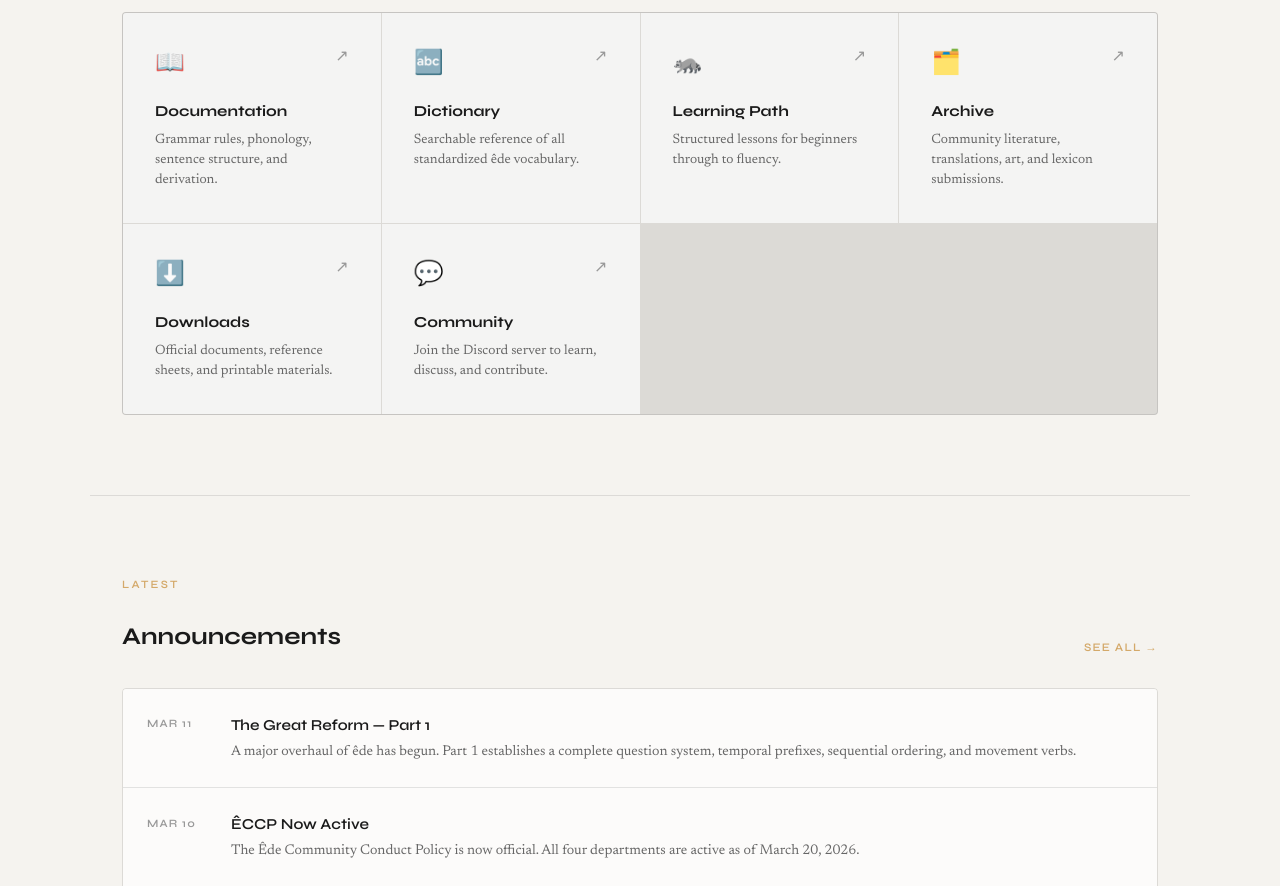
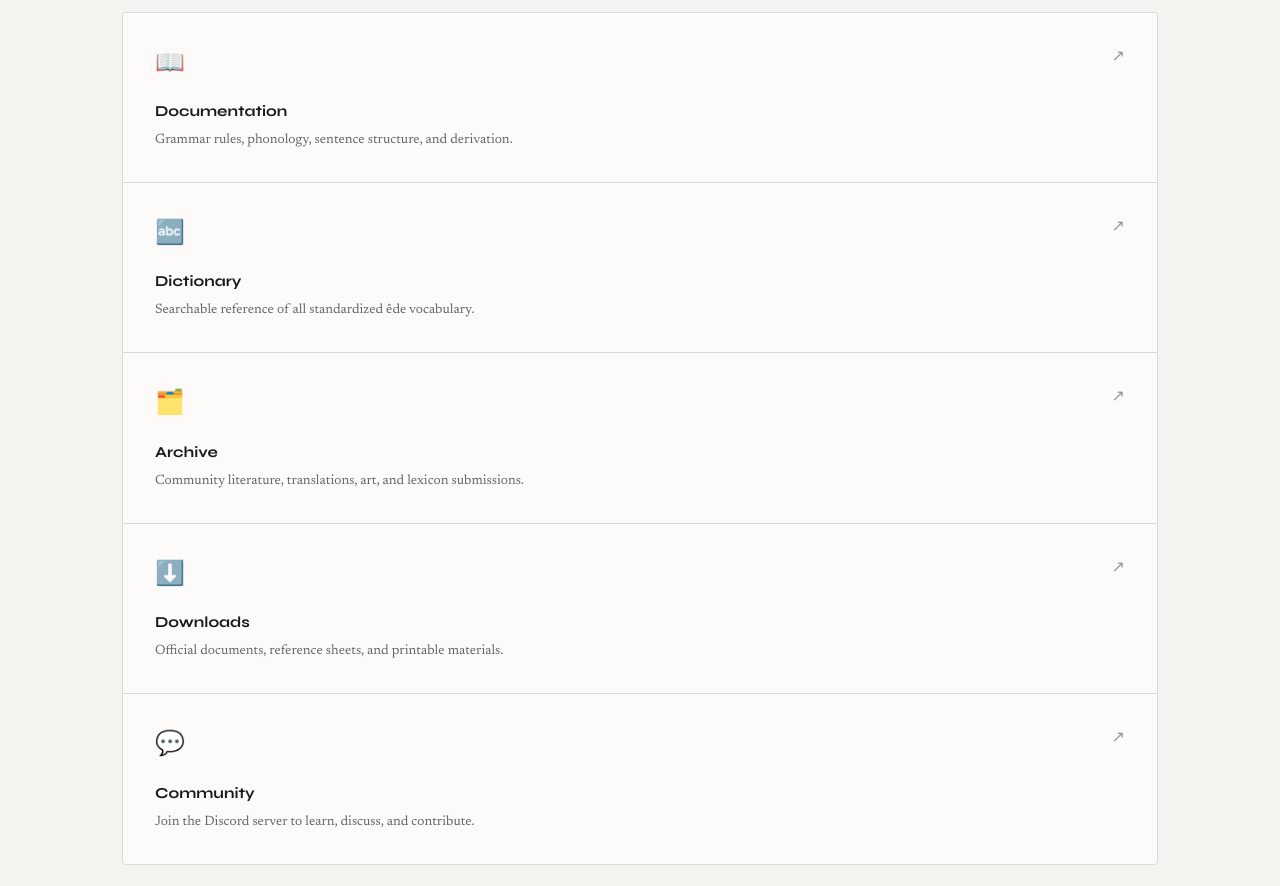
Before and after one commit to edoamalang/edoamalang.github.io, a plain HTML site: page index.html in a window 1280 px wide. Shown: the part 1500-2386 px from the top of the page. Drawn offline with Linux system fonts and the light colour scheme.

Commit message:
Update index.html

```diff
--- a/index.html
+++ b/index.html
@@ -298,13 +298,21 @@
     }
 
     .links-grid {
-      display: grid;
-      grid-template-columns: repeat(auto-fit, minmax(240px, 1fr));
-      gap: 1px;
-      background: var(--divider);
+      display: flex;
+      flex-direction: column;
       border: 1px solid var(--divider);
       border-radius: 4px;
       overflow: hidden;
+    }
+
+    .links-row {
+      display: flex;
+      border-bottom: 1px solid var(--divider);
+    }
+
+    .links-row:last-child {
+      border-bottom: none;
+      justify-content: unset;
     }
 
     .link-card {
@@ -314,6 +322,22 @@
       color: var(--fg);
       transition: background 0.2s;
       display: block;
+      flex: 1;
+      border-right: 1px solid var(--divider);
+    }
+
+    .link-card:last-child {
+      border-right: none;
+    }
+
+    .links-row:last-child .link-card {
+      flex: 1;
+    }
+
+    @media (max-width: 768px) {
+      .links-row { flex-direction: column; }
+      .link-card { border-right: none; border-bottom: 1px solid var(--divider); }
+      .link-card:last-child { border-bottom: none; }
     }
 
     .link-card:hover {
@@ -490,8 +514,8 @@
     </a>
     <ul class="nav-links">
       <li><a href="/docs">Docs</a></li>
-      <li><a href="/dictionary">Dictionary</a></li>
-      <li><a href="/learn">Learn</a></li>
+      <li><a href="./dictionary/index.html">Dictionary</a></li>
+
       <li><a href="/archive">Archive</a></li>
       <li><a href="/downloads">Downloads</a></li>
     </ul>
@@ -558,54 +582,41 @@
     <section class="links-section">
       <p class="section-label">Resources</p>
       <div class="links-grid">
+        <div class="links-row">
           <a href="/docs" class="link-card">
-          <div class="link-card-top">
-            <span class="link-icon">📖</span>
-            <span class="link-arrow">↗</span>
-          </div>
+            <div class="link-card-top"><span class="link-icon">📖</span><span class="link-arrow">↗</span></div>
             <div class="link-title">Documentation</div>
             <div class="link-desc">Grammar rules, phonology, sentence structure, and derivation.</div>
           </a>
-        <a href="/dictionary" class="link-card">
-          <div class="link-card-top">
-            <span class="link-icon">🔤</span>
-            <span class="link-arrow">↗</span>
         </div>
+        <div class="links-row">
+          <a href="./dictionary/index.html" class="link-card">
+            <div class="link-card-top"><span class="link-icon">🔤</span><span class="link-arrow">↗</span></div>
             <div class="link-title">Dictionary</div>
             <div class="link-desc">Searchable reference of all standardized êde vocabulary.</div>
           </a>
-        <a href="/learn" class="link-card">
-          <div class="link-card-top">
-            <span class="link-icon">🦝</span>
-            <span class="link-arrow">↗</span>
         </div>
-          <div class="link-title">Learning Path</div>
-          <div class="link-desc">Structured lessons for beginners through to fluency.</div>
-        </a>
+        <div class="links-row">
           <a href="/archive" class="link-card">
-          <div class="link-card-top">
-            <span class="link-icon">🗂️</span>
-            <span class="link-arrow">↗</span>
-          </div>
+            <div class="link-card-top"><span class="link-icon">🗂️</span><span class="link-arrow">↗</span></div>
             <div class="link-title">Archive</div>
             <div class="link-desc">Community literature, translations, art, and lexicon submissions.</div>
           </a>
+        </div>
+        <div class="links-row">
           <a href="/downloads" class="link-card">
-          <div class="link-card-top">
-            <span class="link-icon">⬇️</span>
-            <span class="link-arrow">↗</span>
-          </div>
+            <div class="link-card-top"><span class="link-icon">⬇️</span><span class="link-arrow">↗</span></div>
             <div class="link-title">Downloads</div>
             <div class="link-desc">Official documents, reference sheets, and printable materials.</div>
           </a>
+        </div>
+        <div class="links-row">
           <a href="https://discord.gg/placeholder" class="link-card">
-          <div class="link-card-top">
-            <span class="link-icon">💬</span>
-            <span class="link-arrow">↗</span>
-          </div>
+            <div class="link-card-top"><span class="link-icon">💬</span><span class="link-arrow">↗</span></div>
             <div class="link-title">Community</div>
             <div class="link-desc">Join the Discord server to learn, discuss, and contribute.</div>
           </a>
+        </div>
       </div>
     </section>
 
```
Lines whose indentation alone changed are shown as unchanged.
